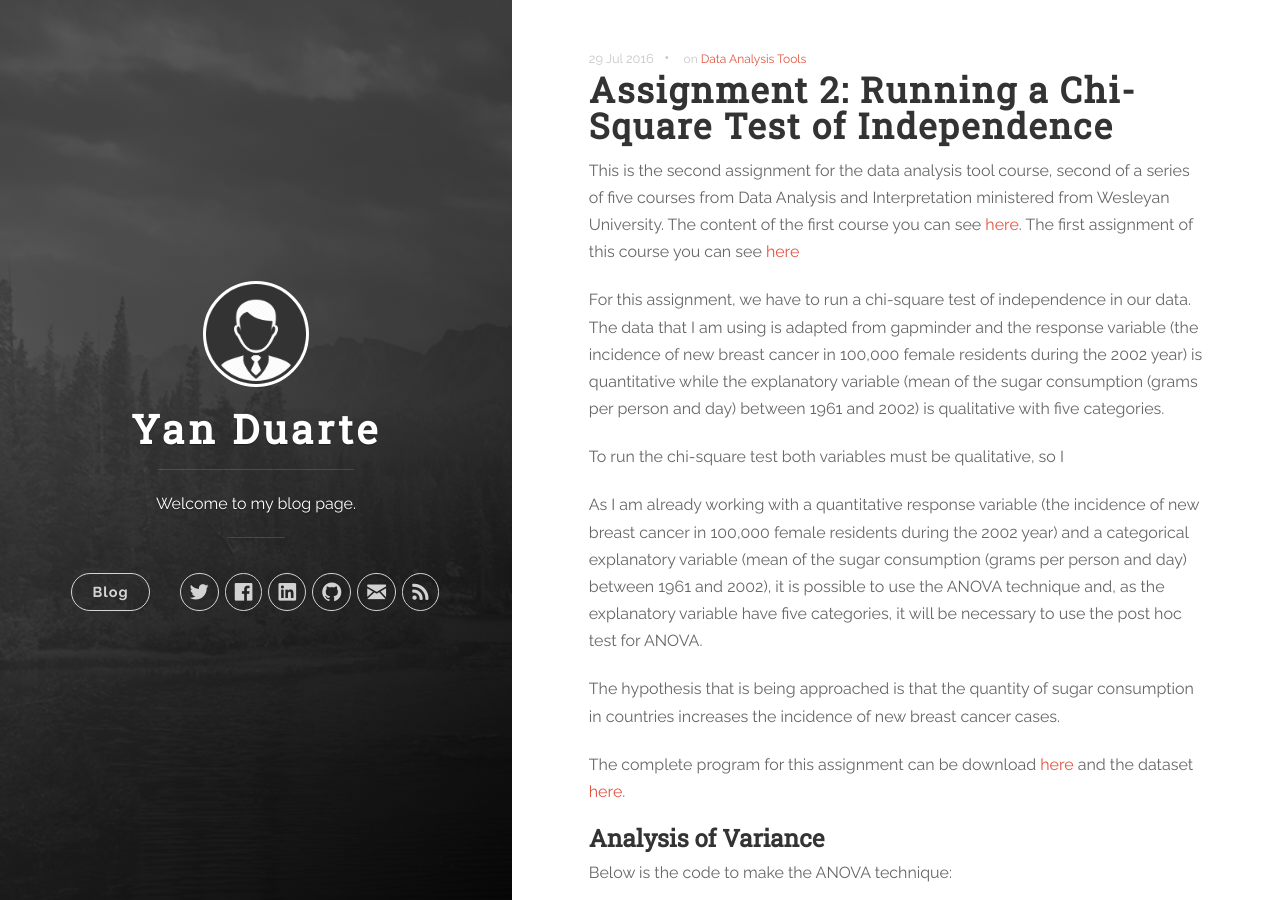
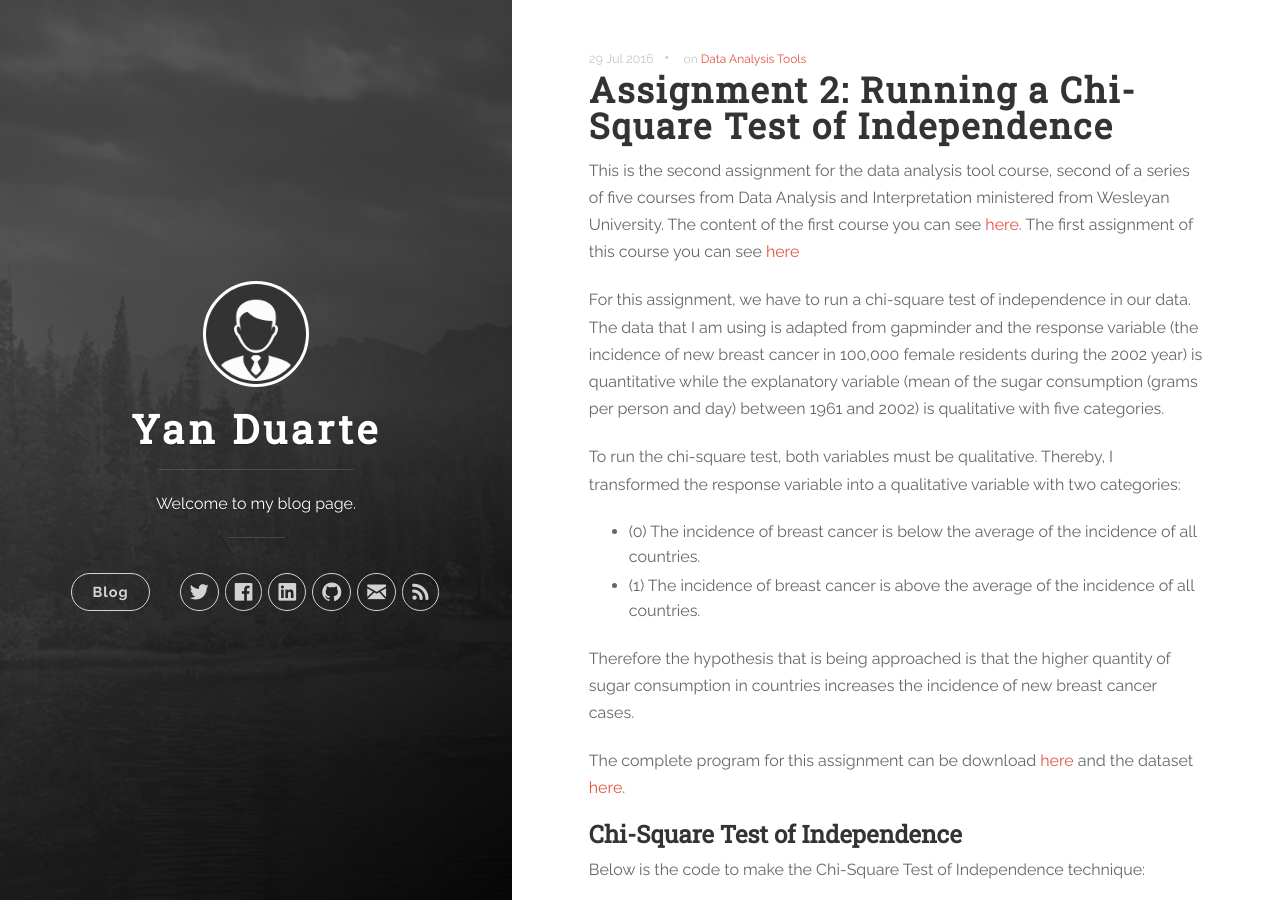
Before and after one commit to yan-duarte/yan-duarte.github.io, a Jekyll site: the page built from _posts/2016-08-06-DAT-Assignment2.md, in a window 1280 px wide and 900 px high. Built offline with Jekyll 4.4.1, drawn with Linux system fonts in a browser that asks for light colours; nearby versions of some CDN libraries; some of the changed text lies outside the part shown.

Commit message:
Updated 2016-08-06-DAT-Assignment2.md

````diff
--- a/_posts/2016-08-06-DAT-Assignment2.md
+++ b/_posts/2016-08-06-DAT-Assignment2.md
@@ -16,22 +16,22 @@ The first assignment of this course you can see [here](https://yan-duarte.github
 For this assignment, we have to run a chi-square test of independence in our data.
 The data that I am using is adapted from gapminder and the response variable (the incidence of new breast cancer in 100,000 female residents during the 2002 year) is quantitative while the explanatory variable (mean of the sugar consumption (grams per person and day) between 1961 and 2002) is qualitative with five categories.
 
-To run the chi-square test both variables must be qualitative, so I
+To run the chi-square test, both variables must be qualitative.
+Thereby, I transformed the response variable into a qualitative variable with two categories:
+
+  - (0) The incidence of breast cancer is below the average of the incidence of all countries.
+  - (1) The incidence of breast cancer is above the average of the incidence of all countries.
+
+Therefore the hypothesis that is being approached is that the higher quantity of sugar consumption in countries increases the incidence of new breast cancer cases.
+
+The complete program for this assignment can be download [here](https://yan-duarte.github.io/archives/dat-assignment2.py) and the dataset [here](https://yan-duarte.github.io/archives/separatedData.csv).
 
 
+## **Chi-Square Test of Independence**
 
-As I am already working with a quantitative response variable (the incidence of new breast cancer in 100,000 female residents during the 2002 year) and a categorical explanatory variable (mean of the sugar consumption (grams per person and day) between 1961 and 2002), it is possible to use the ANOVA technique and, as the explanatory variable have five categories, it will be necessary to use the post hoc test for ANOVA.
+Below is the code to make the Chi-Square Test of Independence technique:
 
-The hypothesis that is being approached is that the quantity of sugar consumption in countries increases the incidence of new breast cancer cases.
-
-The complete program for this assignment can be download [here](https://yan-duarte.github.io/archives/dat-assignment1.py) and the dataset [here](https://yan-duarte.github.io/archives/separatedData.csv).
-
-
-## **Analysis of Variance**
-
-Below is the code to make the ANOVA technique:
-
-First I have imported the libraries and management the data like in the other assignments presented until here.
+First I have imported the libraries and management the data like in the other assignments presented until here and make the response variable qualitative.
 
 ```python
 import pandas
````
